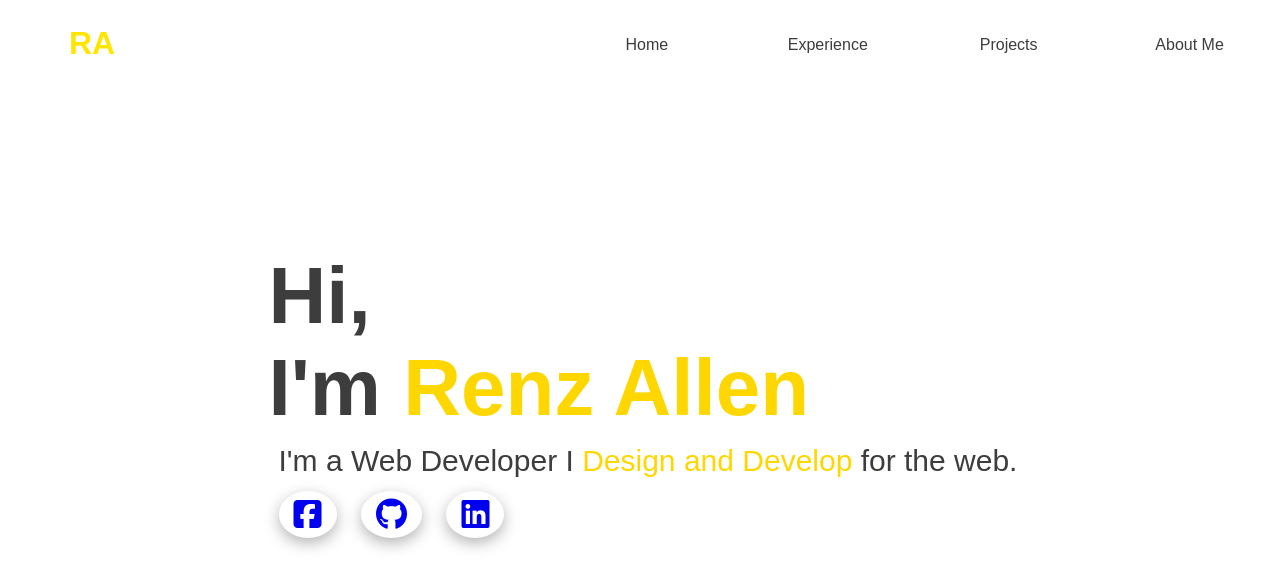
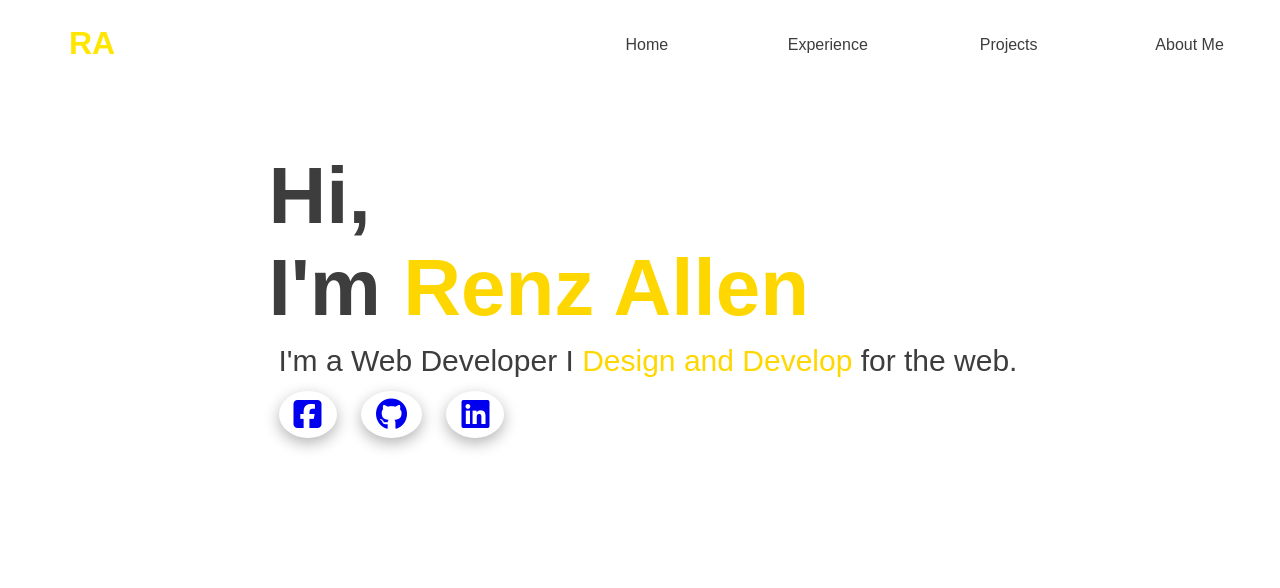
Before and after one commit to rhenzr24/myportfolio, a plain HTML site: page index.html in a window 1280 px wide. Drawn offline with nearby package versions, Linux system fonts and the light colour scheme.

Commit message:
Update style.css

```diff
--- a/style.css
+++ b/style.css
@@ -134,7 +134,7 @@ a:hover {
 
   display: flex;
 
-  padding-top: clamp(150px, 250px, 500px);
+  padding-top: 150px;
 
   padding-left: 1rem;
 
```
